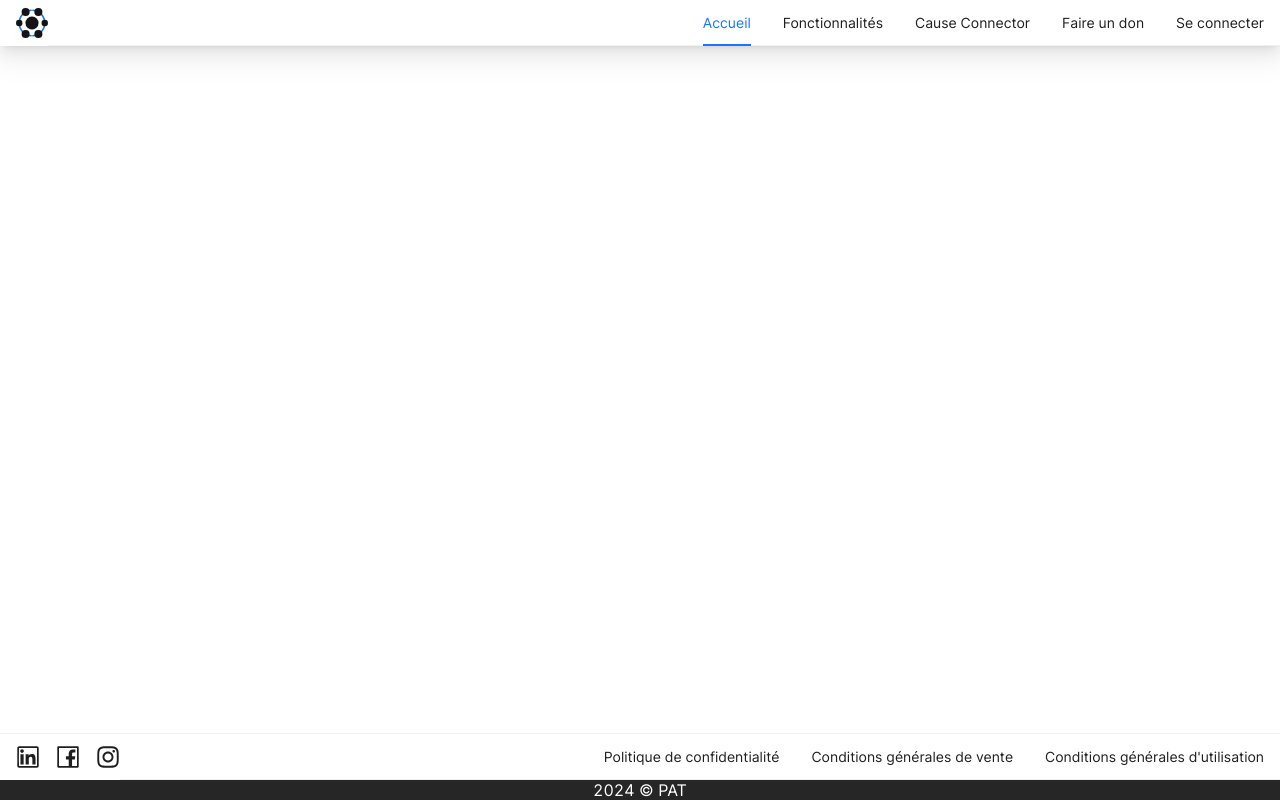
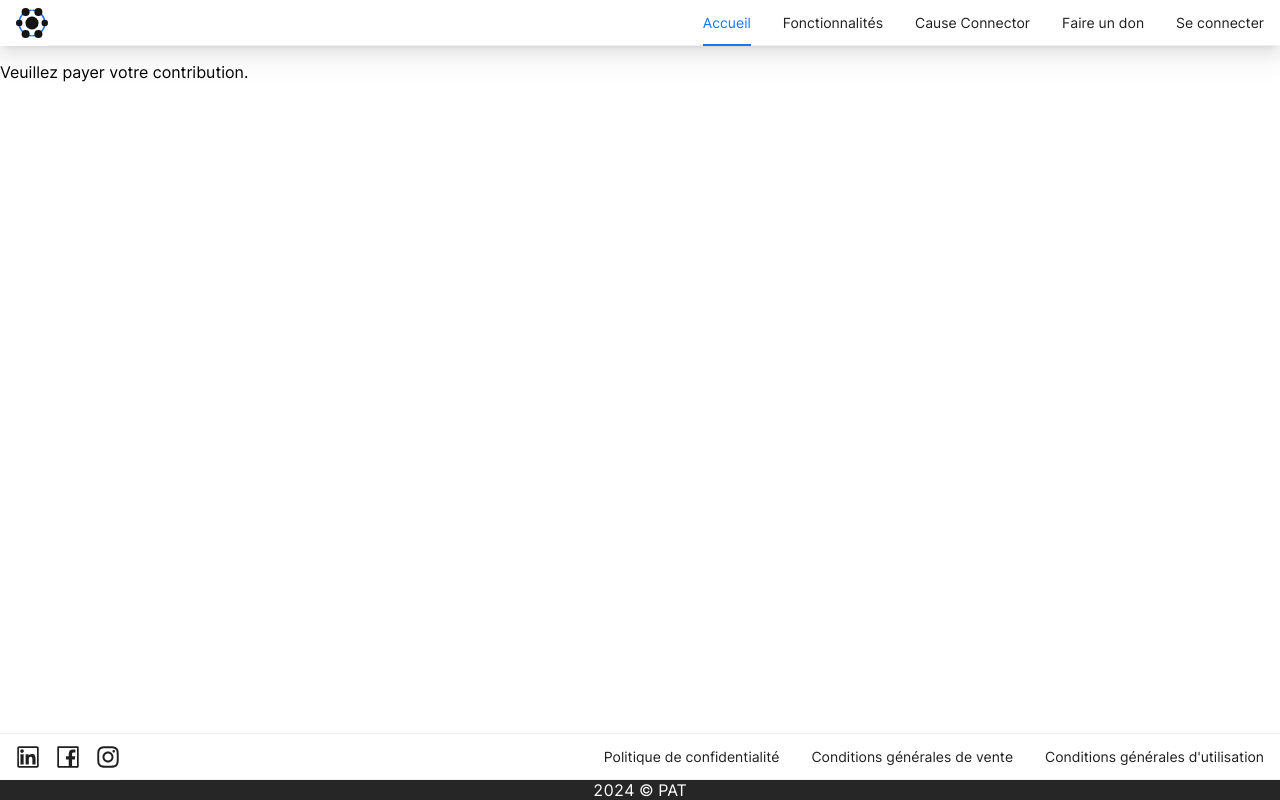
Before and after one commit to eanaellea/cause-connect-webapp, a React (Vite) app: page /user-setup in a window 1280 px wide. Built offline with nearby package versions, Linux system fonts and the light colour scheme; no server answers.

Commit message:
feat(ux): add messages before stripe checkouts

```diff
--- a/src/designSystem/stripe/Subscribe.tsx
+++ b/src/designSystem/stripe/Subscribe.tsx
@@ -40,6 +40,7 @@ export const Subscribe: FC = () => {
 
   return (
     <div className={styles.container}>
+      <p>Veuillez payer votre contribution.</p>
       <EmbeddedCheckoutProvider
         stripe={stripePromise}
         options={options}
--- a/src/pages/associationPaymentSetup/associationPaymentSetup.tsx
+++ b/src/pages/associationPaymentSetup/associationPaymentSetup.tsx
@@ -22,6 +22,7 @@ export const PaymentsSetup: FC = () => {
   return (
     <div className={styles.container}>
       <h1>Configuration des contributions</h1>
+      <p>Afin de finaliser le paramétrage de votre compte, veuillez terminer la mise en place de votre compte Stripe.</p>
       <div>
         {stripeSetupComplete === false && <StripeSetup onExit={() => setStripeSetupExited(true)} />}
         {stripeSetupComplete === true && <PaymentSettings redirectTo='/app' />}
```
